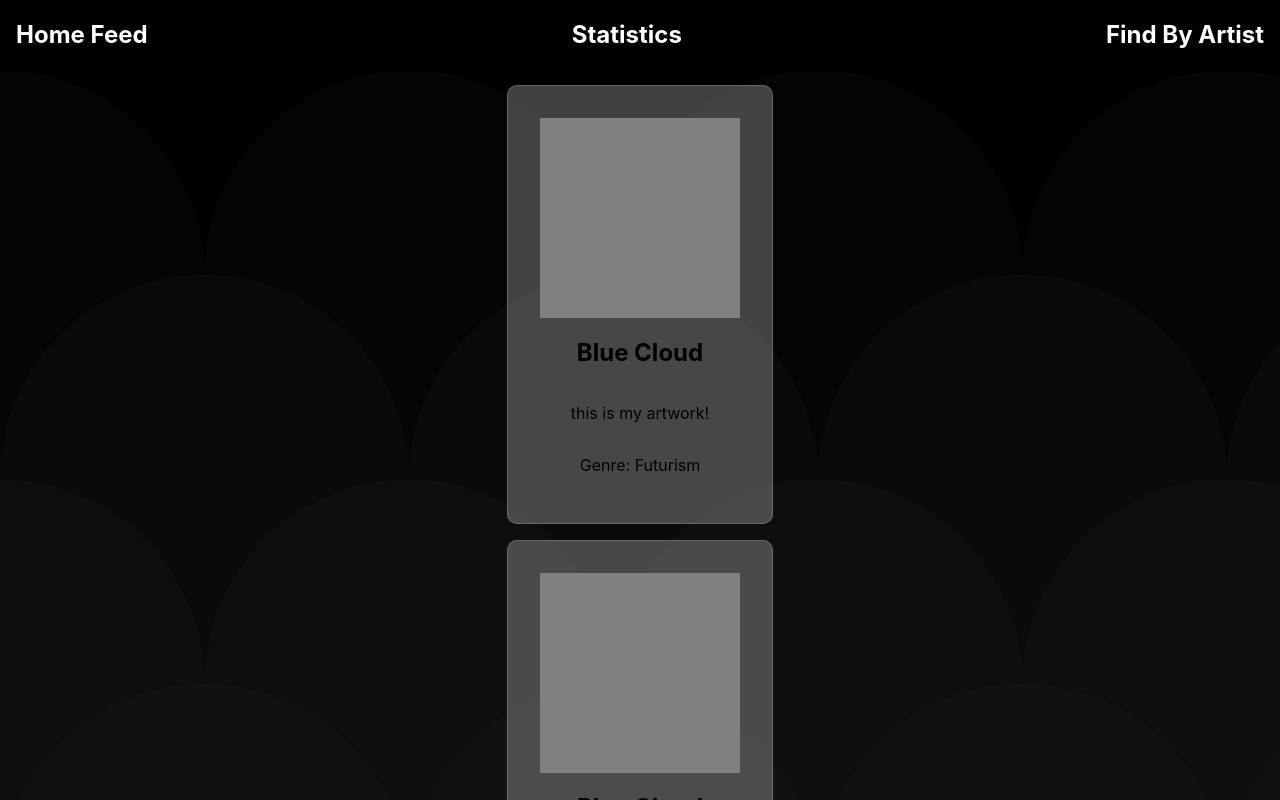
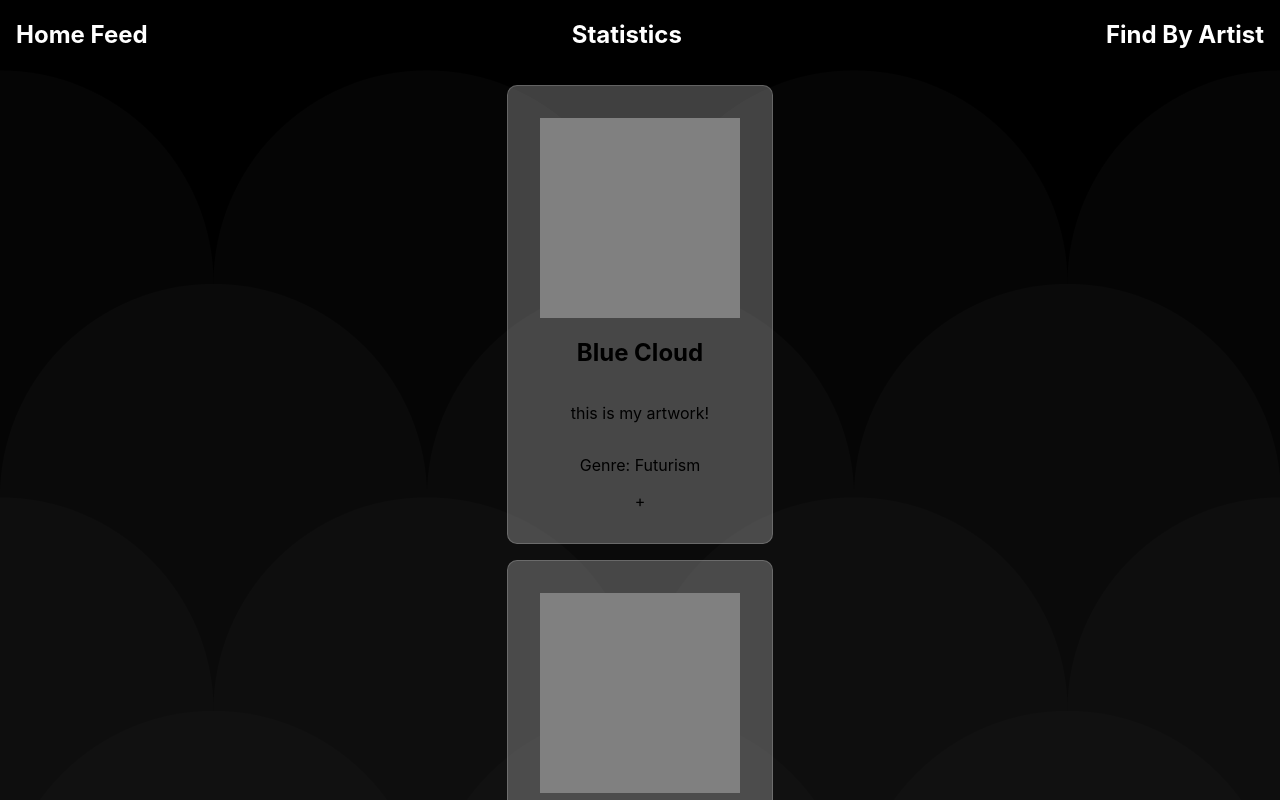
Before and after one commit to MadisonEvans94/project-2-picshare, a React (Create React App) app: page / in a window 1280 px wide. Shown: the top 800 px of the page. Built offline with nearby package versions, Linux system fonts and the light colour scheme.

Commit message:
standin like component

```diff
--- a/src/components/Card/Card.css
+++ b/src/components/Card/Card.css
@@ -8,3 +8,7 @@
 	justify-content: center;
 	align-items: center;
 }
+
+.like-button {
+	cursor: pointer;
+}
--- a/src/components/Card/Card.jsx
+++ b/src/components/Card/Card.jsx
@@ -1,7 +1,21 @@
 import React from "react";
 import "./Card.css";
 import testImage from "../../assets/test-images/test-image.jpg";
+import { useState } from "react";
+
 const Card = () => {
+	const [likes, setLikes] = useState(0);
+	/**
+	 * TODO: in future iteration, the likes will be persistent in database.
+	 * the like state pertains to singular instance of like. Will need to have a useEffect hook
+	 * that implements a patch request. page will optimistically render based on if user has
+	 * liked or disliked the post
+	 */
+
+	function handleLike() {
+		console.log("liked");
+	}
+
 	return (
 		<div className="card-container glass">
 			<div
@@ -14,6 +28,9 @@ const Card = () => {
 			<h2>Blue Cloud</h2>
 			<p>this is my artwork!</p>
 			<p>Genre: Futurism</p>
+			<div className="like-button" onClick={handleLike}>
+				+
+			</div>
 		</div>
 	);
 };
```
Also changed, not shown: src/assets/test-images/like-icon.svg (added).
